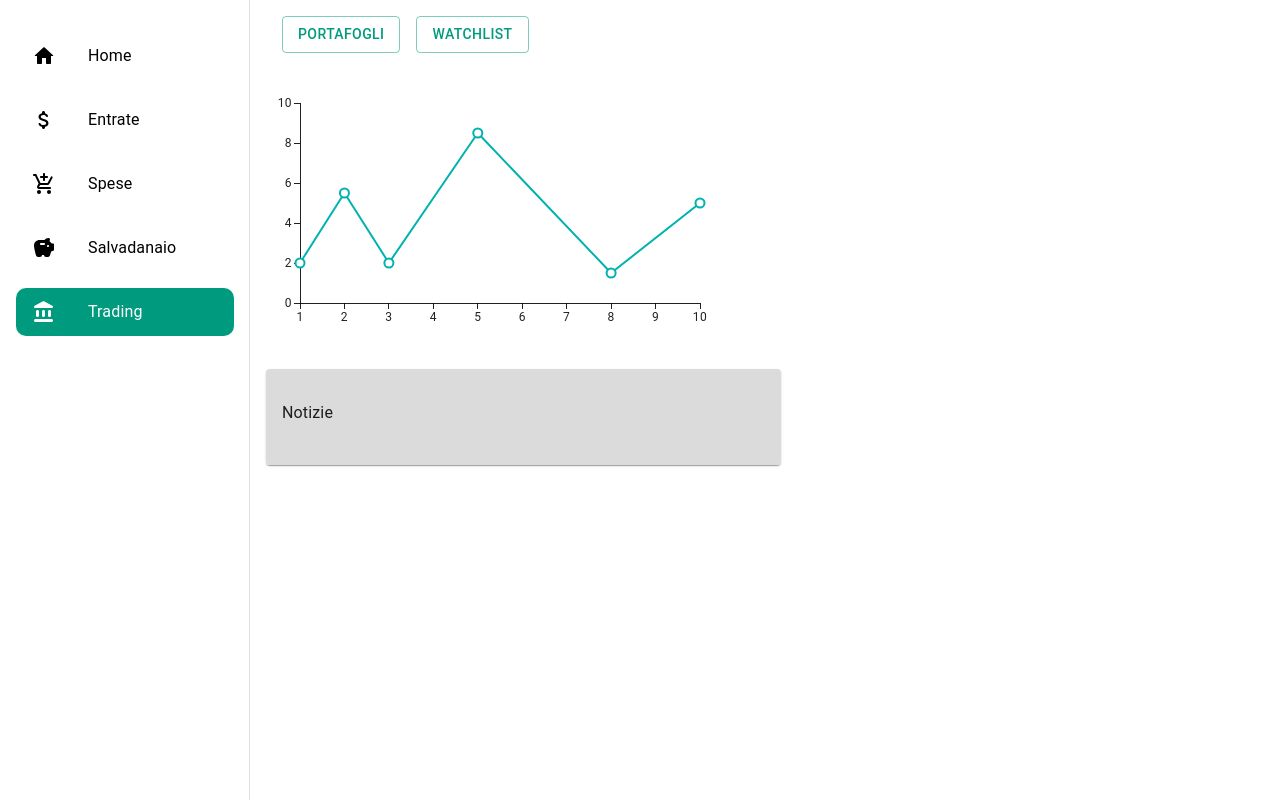
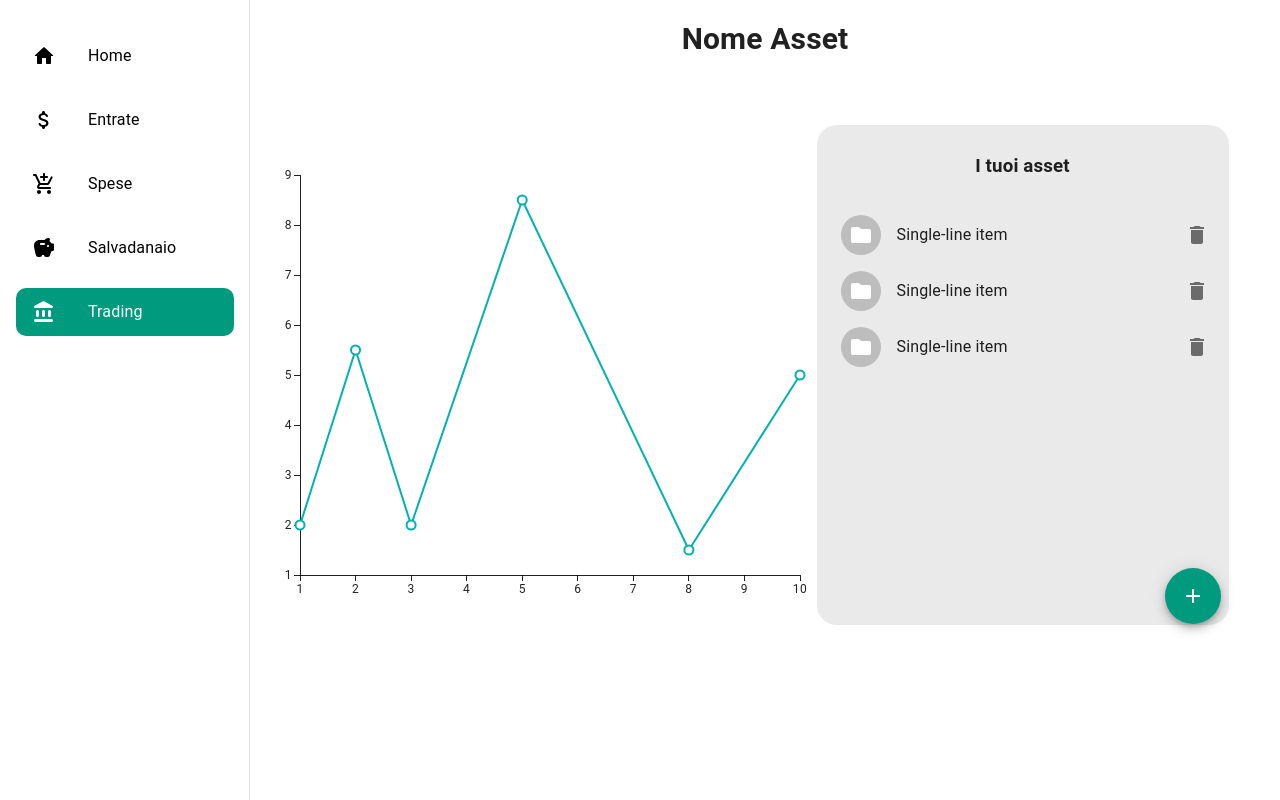
Before and after one commit to FLopriore/AssetFlow, a React (Vite) app in the folder client/: page /asset in a window 1280 px wide. Built offline with nearby package versions, Linux system fonts and the light colour scheme.

Commit message:
completed asset section graphics

```diff
--- a/client/src/components/Asset.jsx
+++ b/client/src/components/Asset.jsx
@@ -1,56 +1,88 @@
 import * as React from 'react';
 import Sidebar from './Sidebar';
-import { Box, Button, CardContent, Grid, Card } from '@mui/material';
+import { Box, Fab, Grid, List, ListItem } from '@mui/material';
+import IconButton from '@mui/material/IconButton';
+import ListItemAvatar from '@mui/material/ListItemAvatar';
+import Avatar from '@mui/material/Avatar';
+import ListItemText from '@mui/material/ListItemText';
+import FolderIcon from '@mui/icons-material/Folder';
+import DeleteIcon from '@mui/icons-material/Delete';
 import BasicLineChart from './LineChart';
+import AddIcon from '@mui/icons-material/Add';
+import { useState, useEffect } from "react";
 
-export default function Expense() {
+
+function generate(element) {
+    return [0, 1, 2].map((value) =>
+      React.cloneElement(element, {
+        key: value,
+      }),
+    );
+  }
+
+export default function Asset() {
+
+    const [assetList, setAssetList] = useState([])
+
     return (
         <Box className='window'>
             <Sidebar />
             <Box className='main-content'>
                 <Grid container display='flex' flexDirection='row' alignItems='stretch'>
                     <Grid item xs={12}>
-                        <Box sx={{display: 'flex',
-                        flexDirection: 'row',
-                        gap: '1rem',
-                        mt: '1rem',
-                        ml: '2rem'
+                        <Box sx={{
+                            width: '100%',
+                            textAlign: 'center',
+                            mt: '1rem',
+                            mb: '4rem'
                         }}>
-                            <Button variant='outlined'>
-                                Portafogli
-                            </Button>
-                            <Button variant='outlined'>
-                                Watchlist
-                            </Button>
+                            <h2>Nome Asset</h2>
                         </Box>
                     </Grid>
                     <Grid item xs={6}>
+                       <BasicLineChart />
+                    </Grid>
+                    <Grid item xs={6} display='flex' flexWrap='wrap' justifyContent='center'>
                         <Box sx={{
-                            display: 'flex',
-                            flexDirection: 'column',
+                            width: '80%',
+                            height: '100%',
+                            bgcolor: '#eaeaea',
+                            borderRadius: '20px',
+                            alignSelf: 'center',
+                            textAlign: 'center',
+                            padding: '0.5rem',
+                            overflowY: 'scroll'
                         }}>
-                            <BasicLineChart />
-                            <Card sx={{
-                                display: 'flex',
-                                width: '100%',
-                                height: '100%',
-                                margin: '1rem'
+                            <h3>I tuoi asset</h3>
+                            <List>
+                            {generate(
+                <ListItem
+                  secondaryAction={
+                    <IconButton edge="end" aria-label="delete">
+                      <DeleteIcon />
+                    </IconButton>
+                  }
+                >
+                  <ListItemAvatar>
+                    <Avatar>
+                      <FolderIcon />
+                    </Avatar>
+                  </ListItemAvatar>
+                  <ListItemText
+                    primary="Single-line item"
+                  />
+                </ListItem>,
+              )}
+                            </List>
+
+                            <Fab color='primary' sx={{
+                                position: 'absolute',
+                                top: '71%',
+                                left: '91%'
                             }}>
-                                <Box sx={{width: '100%', display: 'flex',
-                                flexDirection: 'column', alignItems: 'flex-center',
-                                bgcolor: '#dbdbdb'}}>
-                                    <CardContent>
-                                        <p>Notizie</p>
-                                    </CardContent>
-                                </Box>
-                            </Card>
+                            <AddIcon />
+                            </Fab>
                         </Box>
-
-                    </Grid>
-                    <Grid item xs={6}>
-                        <Card>
-
-                        </Card>
                     </Grid>
                 </Grid>
             </Box>
--- a/client/src/components/LineChart.jsx
+++ b/client/src/components/LineChart.jsx
@@ -11,8 +11,8 @@ export default function BasicLineChart() {
           data: [2, 5.5, 2, 8.5, 1.5, 5],
         },
       ]}
-      width={500}
-      height={300}
+      width={600}
+      height={500}
     />
   );
 }
--- a/client/src/index.css
+++ b/client/src/index.css
@@ -105,3 +105,7 @@ h2 {
   font-size: 30px;
   margin: 0;
 }
+
+#asset-title {
+  text-align: center;
+}
```
